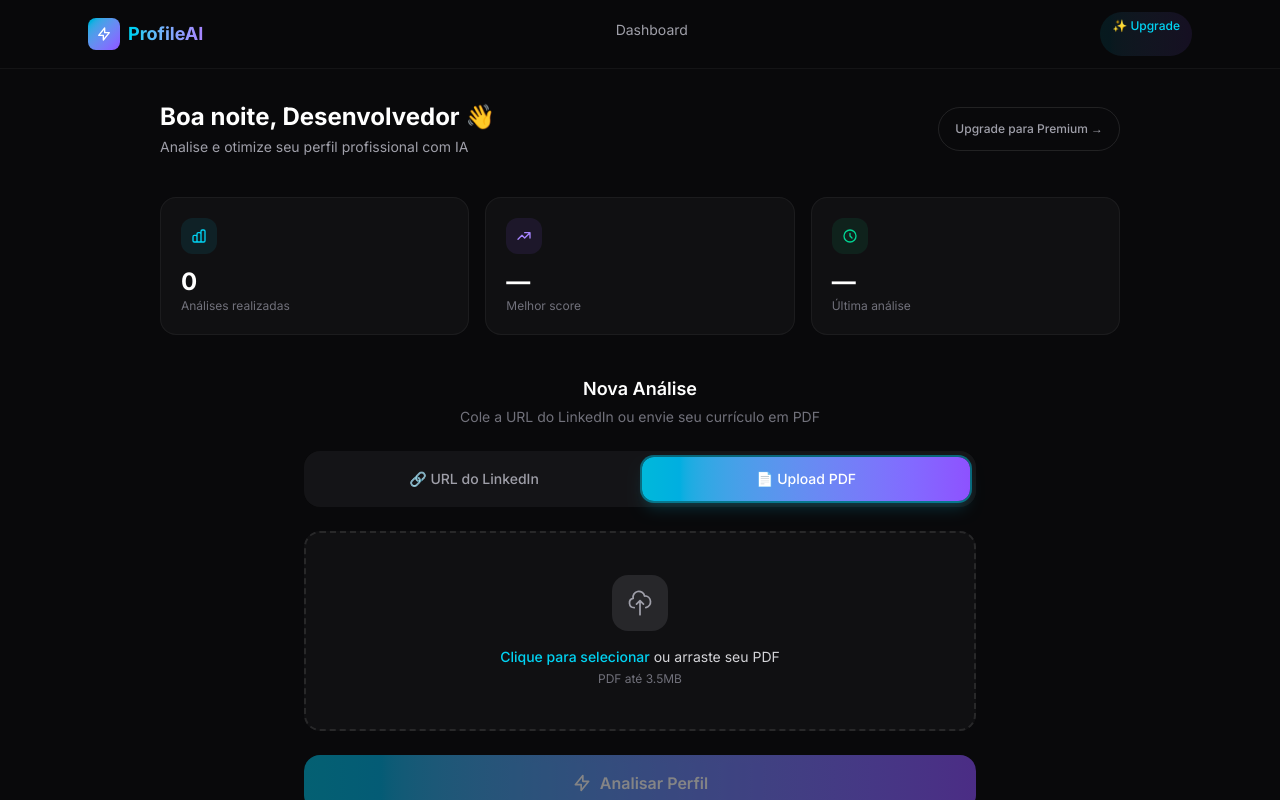
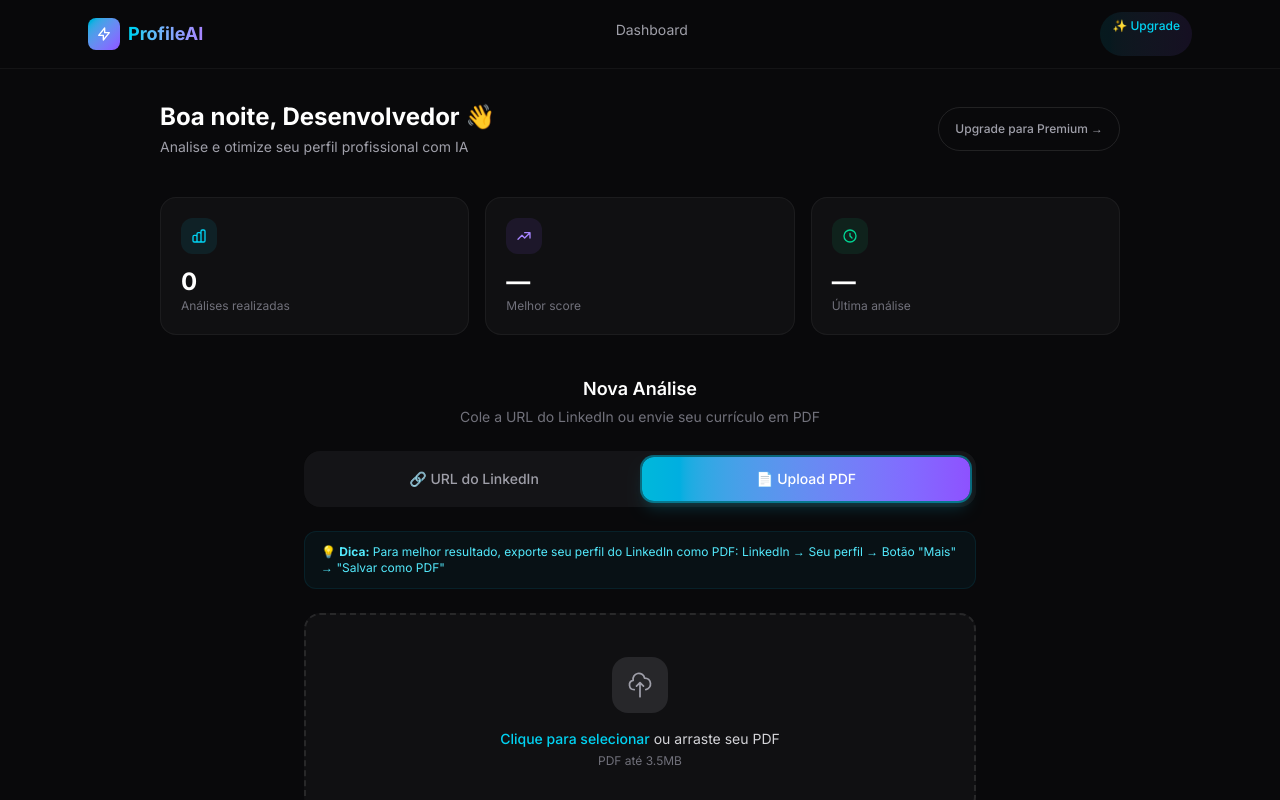
Before and after one commit to cintia-souza/review-documents, a Next.js app: page /dashboard in a window 1280 px wide. Both pictures are taken after a click on the tab "📄 Upload PDF". Shown: the top 800 px of the page. Built offline with nearby package versions, Linux system fonts and the light colour scheme; no server answers.

Commit message:
feat: adicionar dica para exportar PDF do LinkedIn no upload

```diff
--- a/src/components/upload-zone.tsx
+++ b/src/components/upload-zone.tsx
@@ -69,6 +69,16 @@ export function UploadZone({ onSubmit, isLoading }: UploadZoneProps) {
           </button>
         ))}
       </div>
+
+      {/* Dica para exportar PDF do LinkedIn */}
+      {mode === "file" && (
+        <div className="rounded-xl border border-cyan-500/10 bg-cyan-500/5 px-4 py-3">
+          <p className="text-xs text-cyan-300">
+            💡 <strong>Dica:</strong> Para melhor resultado, exporte seu perfil do LinkedIn como PDF:
+            LinkedIn → Seu perfil → Botão "Mais" → "Salvar como PDF"
+          </p>
+        </div>
+      )}
 
       {/* Input panels */}
       <div
```
